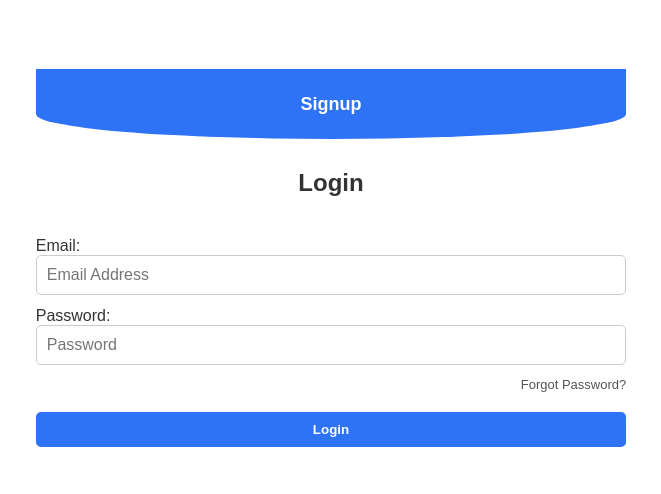
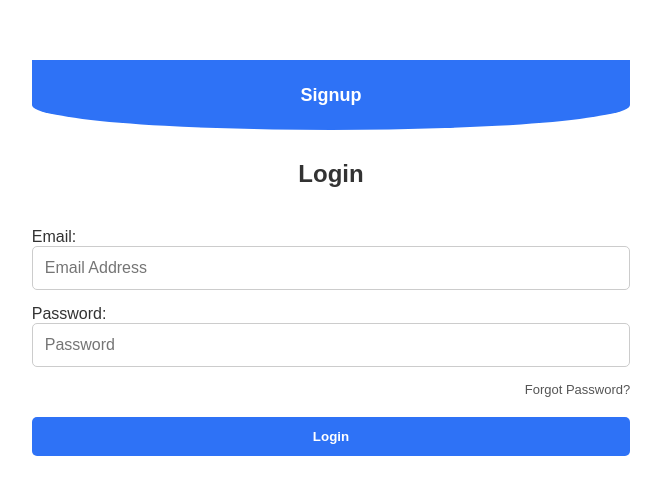
Before and after one commit to jeet-5870/login-page, a website: page index.html in a window 1280 px wide. Shown: the part 132-626 px from the top of the page, without its empty margins (309-970 px from the left). Drawn offline with Linux system fonts and the light colour scheme.

Commit message:
css for pin page

```diff
--- a/login.css
+++ b/login.css
@@ -1,4 +1,3 @@
-/* Global Styles */
 * {
     margin: 0;
     padding: 0;
@@ -14,19 +13,15 @@ body {
     align-items: center;
 }
 
-/* Container for Login & PIN Pages */
-.container {
-    width: 300px;
+.container, .pinContainer {
+    width: 320px;
     background: white;
     border-radius: 10px;
     box-shadow: 0 5px 15px rgba(0, 0, 0, 0.1);
-    overflow: hidden;
-    position: relative;
-    padding: 20px;
+    padding: 25px;
     text-align: center;
 }
 
-/* Top Curve Banner */
 .topCurve {
     width: 100%;
     height: 70px;
@@ -41,7 +36,6 @@ body {
     font-weight: bold;
 }
 
-/* Form Content */
 .formContent {
     margin-bottom: 20px;
     color: #333;
@@ -52,25 +46,26 @@ body {
     text-align: center;
 }
 
-/* Input Fields */
+
 .formContent input[type="email"],
 .formContent input[type="password"],
-.formContent input[type="text"] { /* PIN Input */
+.formContent input[type="text"],
+.pinContainer input[type="email"],
+.pinContainer input[type="text"] {
     width: 100%;
-    padding: 10px;
-    margin-bottom: 12px;
+    padding: 12px;
+    margin-bottom: 15px;
     border: 1px solid #ccc;
     border-radius: 5px;
     outline: none;
     font-size: 16px;
 }
 
-/* Readonly Email Field */
+
 input[readonly] {
     background-color: #e9ecef;
 }
 
-/* Links */
 .formContent a {
     display: block;
     text-align: right;
@@ -80,130 +75,51 @@ input[readonly] {
     text-decoration: none;
 }
 
-/* Buttons */
-.formContent button {
+.formContent button,
+.pinContainer button {
     width: 100%;
-    padding: 10px;
+    padding: 12px;
     background: #2e72f6;
     color: white;
     border: none;
     border-radius: 5px;
     cursor: pointer;
     font-weight: bold;
-    transition: background 0.3s;
+    transition: background 0.3s, ease-in-out;
 }
 
-.formContent button:hover {
+.formContent button:hover,
+.pinContainer button:hover {
     background: #195ee3;
 }
 
-/* Message Styling */
-#message {
-    margin-top: 10px;
-    font-size: 14px;
-    color: #333;
-}/* Global Styles */
-* {
-    margin: 0;
-    padding: 0;
-    box-sizing: border-box;
-    font-family: Arial, Helvetica, sans-serif;
-}
-
-body {
-    background: white;
-    height: 100vh;
-    display: flex;
-    justify-content: center;
-    align-items: center;
-}
-
-/* Shared Container for Login & PIN Pages */
-.container, .pinContainer {
-    width: 300px;
-    background: white;
-    border-radius: 10px;
-    box-shadow: 0 5px 15px rgba(0, 0, 0, 0.1);
-    overflow: hidden;
-    position: relative;
-    padding: 20px;
-    text-align: center;
-}
-
-/* Top Banner Curve */
-.topCurve {
-    width: 100%;
-    height: 70px;
-    background: #2e72f6;
-    border-bottom-left-radius: 100% 50px;
-    border-bottom-right-radius: 100% 50px;
-    display: flex;
-    justify-content: center;
-    align-items: center;
-    color: white;
-    font-size: 18px;
-    font-weight: bold;
-}
-
-/* Form Content */
-.formContent {
-    margin-bottom: 20px;
-    color: #333;
-}
-
-.formContent h2 {
-    padding: 30px 25px 40px;
-    text-align: center;
-}
-
-/* Input Fields for Login & PIN */
-.formContent input[type="email"],
-.formContent input[type="password"],
-.formContent input[type="text"] { /* PIN Input */
-    width: 100%;
-    padding: 10px;
-    margin-bottom: 12px;
-    border: 1px solid #ccc;
-    border-radius: 5px;
-    outline: none;
-    font-size: 16px;
-}
-
-/* Readonly Email Field (PIN Page) */
-input[readonly] {
-    background-color: #e9ecef;
-}
-
-/* Forgot Password & Links */
-.formContent a {
-    display: block;
-    text-align: right;
-    font-size: 13px;
-    color: #555;
-    margin-bottom: 20px;
-    text-decoration: none;
-}
-
-/* Buttons */
-.formContent button {
-    width: 100%;
-    padding: 10px;
-    background: #2e72f6;
-    color: white;
-    border: none;
-    border-radius: 5px;
-    cursor: pointer;
-    font-weight: bold;
-    transition: background 0.3s;
-}
-
-.formContent button:hover {
-    background: #195ee3;
-}
-
-/* PIN Verification Message */
 #message {
     margin-top: 10px;
     font-size: 14px;
     color: #333;
 }
+
+#pinform {
+    background: white;
+}
+
+#message {
+    margin-top: 12px;
+    font-size: 14px;
+    color: #333;
+}
+
+.pinContainer h2 {
+    margin-bottom: 20px;
+    font-size: 22px;
+    color: #2e72f6;
+}
+
+.pinContainer label {
+    display: block;
+    text-align: left;
+    font-size: 14px;
+    margin-bottom: 6px;
+    color: #333;
+    font-weight: bold;
+}
```
